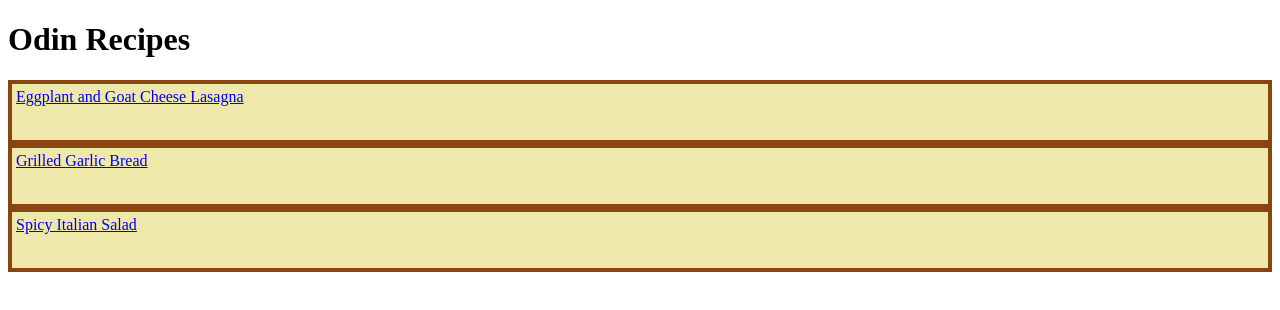
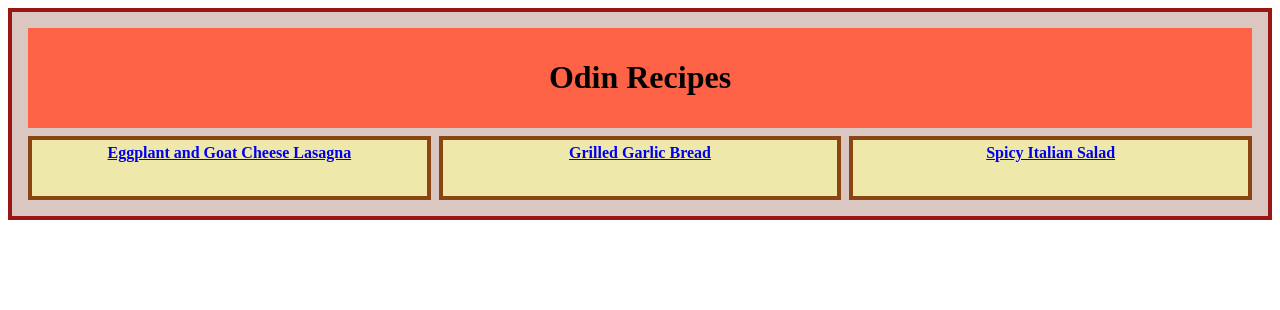
Before and after one commit to pandoras-sox/odin-recipes, a plain HTML site: page index.html in a window 1280 px wide. Drawn offline with Linux system fonts and the light colour scheme.

Commit message:
add flexbox header

```diff
--- a/index.html
+++ b/index.html
@@ -5,11 +5,12 @@
     <meta http-equiv="X-UA-Compatible" content="IE=edge">
     <meta name="viewport" content="width=device-width, initial-scale=1.0">
     <link rel="stylesheet" href="mainstyle.css">
-    <title>Document</title>
+    <title>Odin Recipes</title>
 </head>
 <body>
-    <h1>Odin Recipes</h1>
-    <div class="flex-container">
+    <div class="wrapper">
+    <header class="header"><h1>Odin Recipes</h1></header>
+
         <div class="item"><a href="recipes/lasagna.html">Eggplant and Goat Cheese Lasagna</a></div>
         <div class="item"><a href="recipes/grilledgarlicbread.html">Grilled Garlic Bread</a></div>
         <div class="item"><a href="recipes/spicy-italian-salad.html">Spicy Italian Salad</a></div>
--- a/mainstyle.css
+++ b/mainstyle.css
@@ -1,13 +1,18 @@
 .wrapper {
-    flex-direction: row;
-    justify-content: center;
+    display: flex;
+    flex-flow: row wrap;
+    font-weight: bold;
+    text-align: center;
     background-color: rgb(218, 199, 193);
     padding: 16px;
     border: 4px solid rgb(155, 21, 21);
     gap: 8px;
-    display: flex;
 }
 
+.wrapper > * {
+    padding: 10px;
+    flex: 1 100%;
+}
 .header {
     background: tomato;
 }
```
